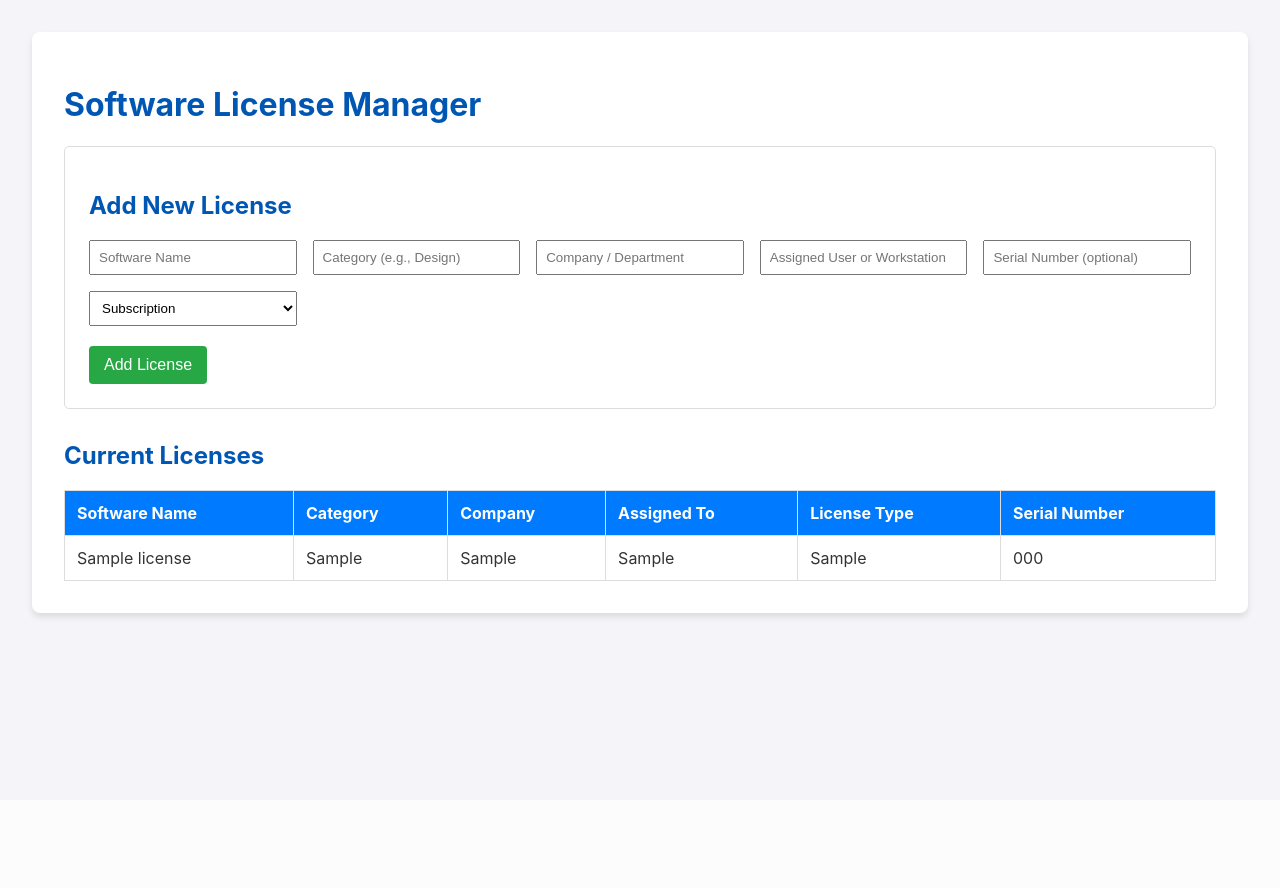
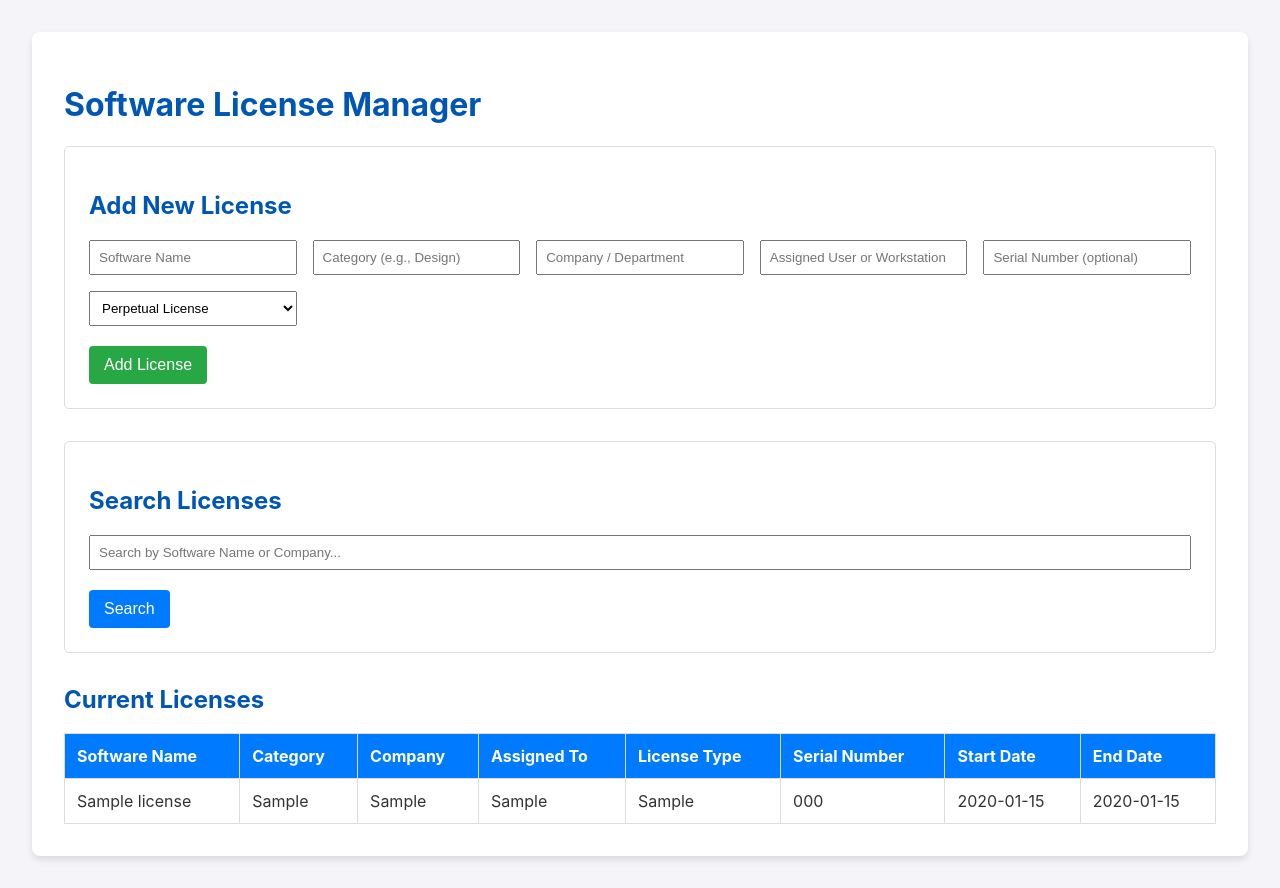
Before and after one commit to oligokz/Asset-Management, a Flask app: page / in a window 1280 px wide. Before the commit the page ends 620 px from the top, so only its background shows below. Run offline with Flask 3, Linux system fonts and the light colour scheme; tables that the repository leaves empty hold one stand-in row (values such as "Sample post"); parts of the project's set-up code (start-up, migrations or seed data) failed here and were passed over.

Commit message:
Added Start and End Date

```diff
--- a/app.py
+++ b/app.py
@@ -1,64 +1,96 @@
 import sqlite3
 from flask import Flask, render_template, request, redirect, url_for, g
 
+# --- App Configuration ---
 app = Flask(__name__)
 DATABASE = 'licenses.db'
 
+
 # --- Database Functions ---
 def get_db():
+    """Connect to the application's configured database."""
     db = getattr(g, '_database', None)
     if db is None:
         db = g._database = sqlite3.connect(DATABASE)
-        db.row_factory = sqlite3.Row
+        db.row_factory = sqlite3.Row  # Allows accessing columns by name
     return db
+
 
 @app.teardown_appcontext
 def close_connection(exception):
+    """Close the database connection at the end of the request."""
     db = getattr(g, '_database', None)
     if db is not None:
         db.close()
 
+
 def init_db():
+    """Initialize the database from the schema file."""
     with app.app_context():
         db = get_db()
         with app.open_resource('schema.sql', mode='r') as f:
             db.cursor().executescript(f.read())
         db.commit()
+        print("Initialized the database.")
+
 
 # --- Web Application Routes ---
 @app.route('/')
 def index():
-    """Main page, displays all licenses."""
+    """Main page, displays licenses and handles searching."""
     db = get_db()
-    cursor = db.execute('SELECT * FROM licenses ORDER BY name ASC')
+    search_query = request.args.get('search', '').strip()
+
+    if search_query:
+        # If there's a search term, filter results by name or company
+        cursor = db.execute(
+            'SELECT * FROM licenses WHERE name LIKE ? OR company LIKE ? '
+            'ORDER BY name ASC',
+            ['%' + search_query + '%', '%' + search_query + '%']
+        )
+    else:
+        # Otherwise, get all licenses
+        cursor = db.execute('SELECT * FROM licenses ORDER BY name ASC')
+
     licenses = cursor.fetchall()
-    return render_template('index.html', licenses=licenses)
+    # Pass search query back to template to keep it in the search box
+    return render_template(
+        'index.html', licenses=licenses, search_query=search_query
+    )
+
 
 @app.route('/add_license', methods=['POST'])
 def add_license():
-    """Handles adding a new license."""
-    name = request.form['name']
-    category = request.form['category']
-    company = request.form['company']
-    assigned_to = request.form['assigned_to']
-    license_type = request.form['license_type']
-    serial_number = request.form['serial_number'] # Get the new field
+    """Handles adding a new license to the database."""
+    db = get_db()
 
-    db = get_db()
-    # Updated SQL to include the new field
+    # Handle optional date fields, ensuring empty strings become NULL
+    start_date = request.form.get('start_date') or None
+    end_date = request.form.get('end_date') or None
+
     db.execute(
-        'INSERT INTO licenses (name, category, company, assigned_to, license_type, serial_number) VALUES (?, ?, ?, ?, ?, ?)',
-        [name, category, company, assigned_to, license_type, serial_number]
+        'INSERT INTO licenses (name, category, company, assigned_to, '
+        'license_type, serial_number, start_date, end_date) '
+        'VALUES (?, ?, ?, ?, ?, ?, ?, ?)',
+        [
+            request.form['name'], request.form['category'],
+            request.form['company'], request.form['assigned_to'],
+            request.form['license_type'], request.form['serial_number'],
+            start_date, end_date
+        ]
     )
     db.commit()
     return redirect(url_for('index'))
+
 
 # --- Main execution ---
 if __name__ == '__main__':
     # Initialize the database if the file doesn't exist
     try:
-        with open(DATABASE): pass
-    except IOError:
+        # A simple check; in a real app, use a migration tool like Alembic
+        with open(DATABASE, 'r'):
+            pass
+    except FileNotFoundError:
         print("Database not found, initializing...")
         init_db()
 
--- a/schema.sql
+++ b/schema.sql
@@ -1,7 +1,3 @@
--- Deletes the table if it exists, to start fresh.
-DROP TABLE IF EXISTS licenses;
-
--- Creates the new table with all our fields.
 CREATE TABLE licenses (
   id INTEGER PRIMARY KEY AUTOINCREMENT,
   name TEXT NOT NULL,
@@ -9,5 +5,7 @@ CREATE TABLE licenses (
   company TEXT,
   assigned_to TEXT,
   license_type TEXT NOT NULL,
-  serial_number TEXT
+  serial_number TEXT,
+  start_date DATE,
+  end_date DATE
 );
--- a/templates/index.html
+++ b/templates/index.html
@@ -11,11 +11,11 @@
         th, td { padding: 12px; border: 1px solid #ddd; text-align: left; }
         th { background-color: #007bff; color: white; }
         tr:nth-child(even) { background-color: #f9f9f9; }
-        .form-section { margin-bottom: 2em; padding: 1.5em; border: 1px solid #ddd; border-radius: 5px; }
+        .form-section, .search-section { margin-bottom: 2em; padding: 1.5em; border: 1px solid #ddd; border-radius: 5px; }
         .form-grid { display: grid; grid-template-columns: repeat(auto-fit, minmax(200px, 1fr)); gap: 1em; }
-        input[type=text], select { width: 100%; padding: 8px; box-sizing: border-box; }
-        button { grid-column: 1 / -1; padding: 10px 15px; background-color: #28a745; color: white; border: none; border-radius: 4px; cursor: pointer; font-size: 16px; }
-        button:hover { background-color: #218838; }
+        input[type=text], input[type=date], select { width: 100%; padding: 8px; box-sizing: border-box; }
+        button { padding: 10px 15px; background-color: #28a745; color: white; border: none; border-radius: 4px; cursor: pointer; font-size: 16px; }
+        .add-btn { grid-column: 1 / -1; }
     </style>
 </head>
 <body>
@@ -31,13 +31,30 @@
                     <input type="text" name="company" placeholder="Company / Department">
                     <input type="text" name="assigned_to" placeholder="Assigned User or Workstation">
                     <input type="text" name="serial_number" placeholder="Serial Number (optional)">
-                    <select name="license_type" required>
+                    <select name="license_type" id="license_type_select" required>
+                        <option value="Perpetual License">Perpetual License</option>
                         <option value="Subscription">Subscription</option>
-                        <option value="Perpetual License">Perpetual License</option>
                     </select>
+                    <div id="subscription_fields" style="display: none;">
+                        <label for="start_date">Start Date:</label>
+                        <input type="date" name="start_date" id="start_date">
+                    </div>
+                    <div id="subscription_fields_end" style="display: none;">
+                        <label for="end_date">End Date:</label>
+                        <input type="date" name="end_date" id="end_date">
+                    </div>
                 </div>
                 <br>
-                <button type="submit">Add License</button>
+                <button type="submit" class="add-btn">Add License</button>
+            </form>
+        </div>
+
+        <div class="search-section">
+            <h2>Search Licenses</h2>
+            <form action="{{ url_for('index') }}" method="get">
+                <input type="text" name="search" placeholder="Search by Software Name or Company..." value="{{ search_query }}">
+                <br><br>
+                <button type="submit" style="background-color: #007bff;">Search</button>
             </form>
         </div>
 
@@ -51,6 +68,8 @@
                     <th>Assigned To</th>
                     <th>License Type</th>
                     <th>Serial Number</th>
+                    <th>Start Date</th>
+                    <th>End Date</th>
                 </tr>
             </thead>
             <tbody>
@@ -62,10 +81,27 @@
                     <td>{{ license.assigned_to }}</td>
                     <td>{{ license.license_type }}</td>
                     <td>{{ license.serial_number }}</td>
+                    <td>{{ license.start_date if license.start_date else 'N/A' }}</td>
+                    <td>{{ license.end_date if license.end_date else 'N/A' }}</td>
                 </tr>
                 {% endfor %}
             </tbody>
         </table>
     </div>
+
+    <script>
+        // JavaScript to show/hide date fields
+        document.getElementById('license_type_select').addEventListener('change', function() {
+            var subscriptionFields = document.getElementById('subscription_fields');
+            var subscriptionFieldsEnd = document.getElementById('subscription_fields_end');
+            if (this.value === 'Subscription') {
+                subscriptionFields.style.display = 'block';
+                subscriptionFieldsEnd.style.display = 'block';
+            } else {
+                subscriptionFields.style.display = 'none';
+                subscriptionFieldsEnd.style.display = 'none';
+            }
+        });
+    </script>
 </body>
 </html>
```
